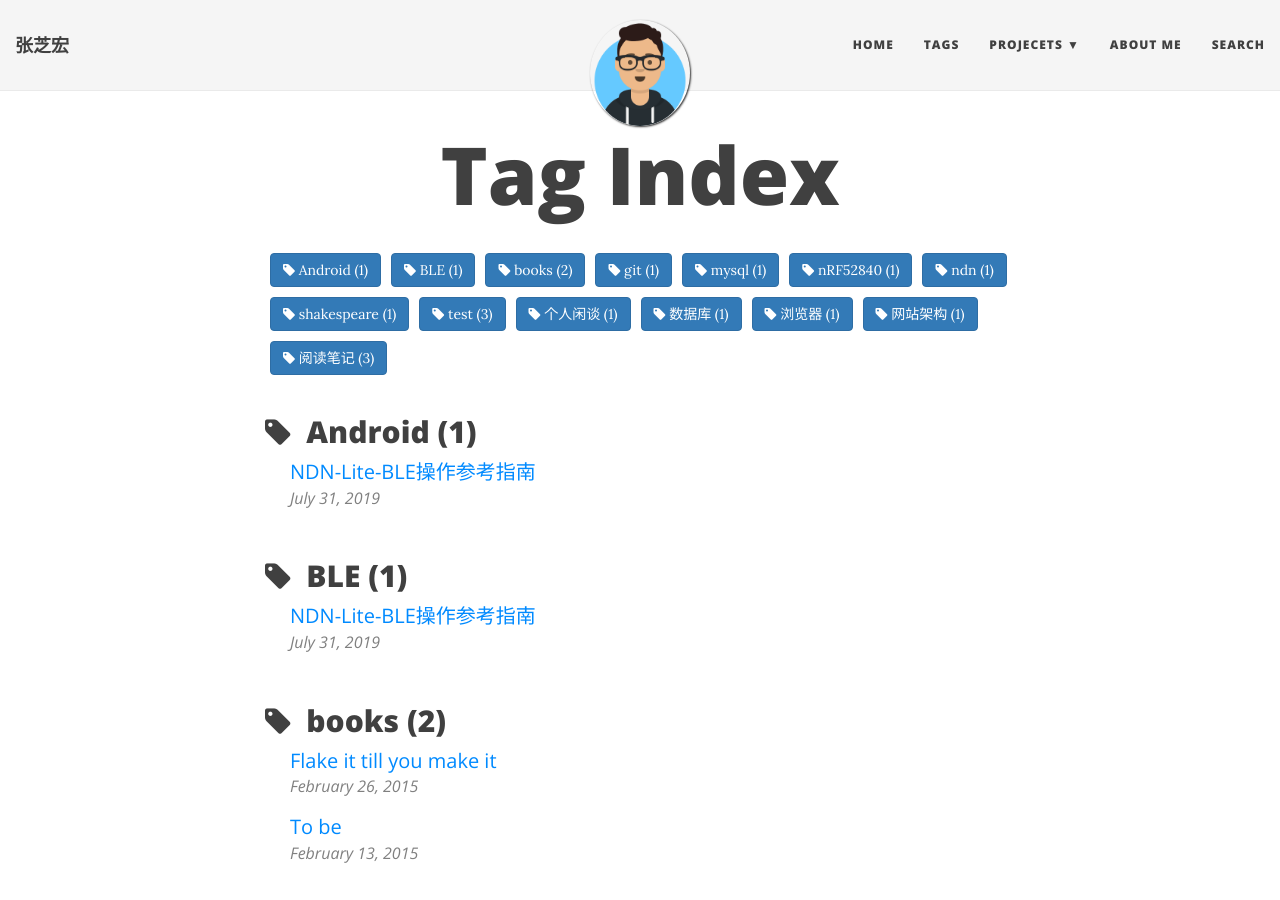
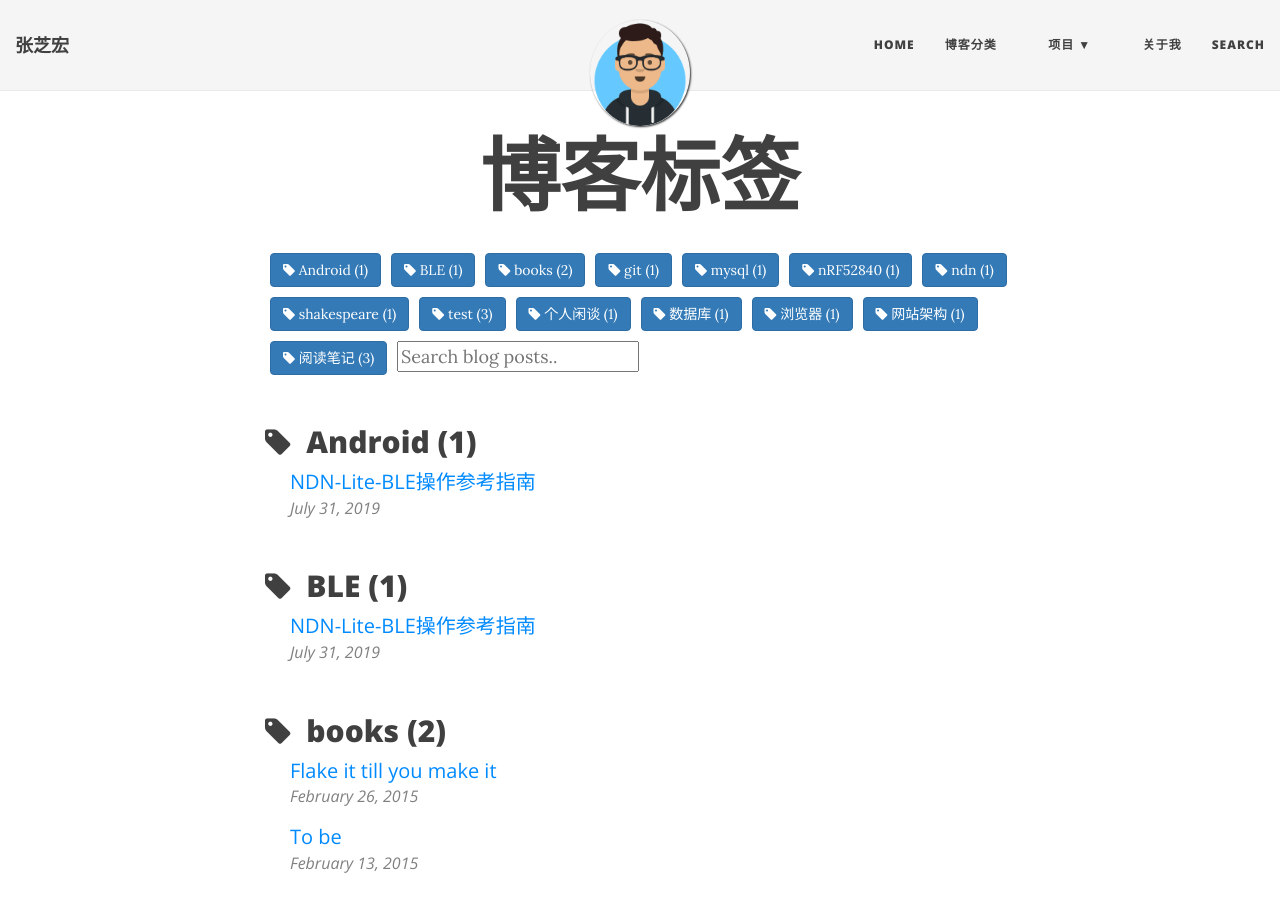
Before and after one commit to ZoharAndroid/zoharandroid.github.io, a Jekyll site: the page built from tags.html, in a window 1280 px wide and 900 px high. Built offline with Jekyll 4.4.1, drawn with Linux system fonts in a browser that asks for light colours; nearby versions of some CDN libraries.

Commit message:
update web

```diff
--- a/_config.yml
+++ b/_config.yml
@@ -21,10 +21,10 @@ description: Android开发者|努力编程的羊
 # List of links in the navigation bar
 navbar-links:
   Home: "http://zoharandroid.github.io"
-  Tags: "https://zoharandroid.github.io/tags/"
-  Projecets:
+  博客分类: "https://zoharandroid.github.io/tags/"
+  项目:
     - Learn markdown: "http://www.markdowntutorial.com/"
-  About Me: "aboutme"
+  关于我: "aboutme"
   Search: "search"
 
 # Image to show in the navigation bar - image must be a square (width = height)
--- a/tags.html
+++ b/tags.html
@@ -1,6 +1,6 @@
 ---
 layout: page
-title: 'Tag Index'
+title: '博客标签'
 ---
 
 {%- capture site_tags -%}
@@ -13,6 +13,26 @@ title: 'Tag Index'
 {%- for tag in tags_list -%}
     <a href="#{{- tag -}}" class="btn btn-primary tag-btn"><i class="fa fa-tag" aria-hidden="true"></i>&nbsp;{{- tag -}}&nbsp;({{site.tags[tag].size}})</a>
 {%- endfor -%}
+
+
+<!-- HTML elements for search -->
+<input type="text" id="search-input" placeholder="Search blog posts..">
+<ul id="results-container"></ul>
+
+<!-- script pointing to jekyll-search.js -->
+<script src="{{ site.baseurl }}/js/simple-jekyll-search.min.js"></script>
+
+<script>
+SimpleJekyllSearch({
+    searchInput: document.getElementById('search-input'),
+    resultsContainer: document.getElementById('results-container'),
+    json: '/search.json',
+    searchResultTemplate: '<li><a href="{url}" title="{desc}">{title}</a></li>',
+    noResultsText: '没有搜索到文章',
+    limit: 20,
+    fuzzy: false
+  })
+</script>
 
 <div id="full-tags-list">
 {%- for tag in tags_list -%}
```
